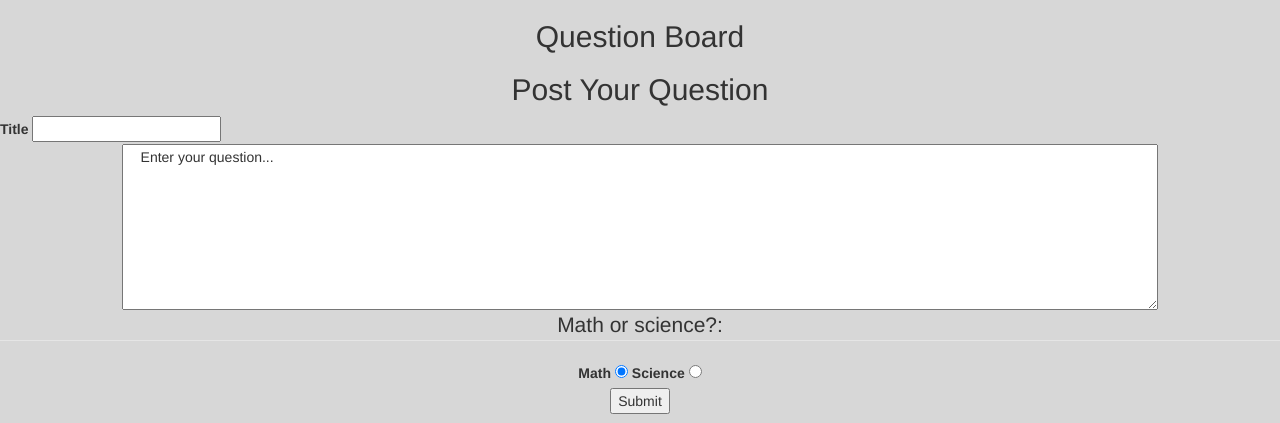
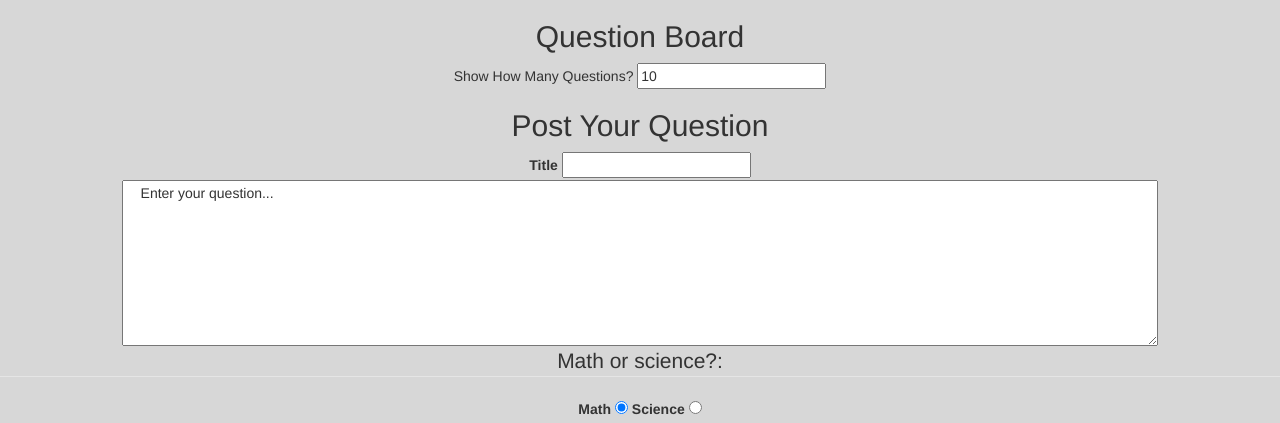
Before and after one commit to N-Thomas/ExampleHub, a PHP site: page /QuestionBoard.php in a window 1280 px wide. Shown: the part 52-475 px from the top of the page. Run offline with PHP 8.4, Linux system fonts and the light colour scheme; data that the repository does not hold is empty.

Commit message:
Nothing really

```diff
--- a/View/PersonalBoard.php
+++ b/View/PersonalBoard.php
@@ -65,8 +65,10 @@
 
 
 <h2 align="center">Post Your Question</h2>
+<div align="center">
 <label for= "title">Title</label>
 <input type=text required = true; name="title" form="usrform">
+</div>
 <textarea rows="8" cols="125" name="Question" form="usrform" required = "true">
     Enter your question...
 </textarea>
--- a/View/QuestionBoard.php
+++ b/View/QuestionBoard.php
@@ -35,6 +35,7 @@
         form {
             text-align: center;
         }
+
     </style>
 </head>
 <body>
@@ -60,7 +61,9 @@
 </nav>
 
 <h2 align="center">Question Board</h2>
-
+<div id="howmany" align="center">
+Show How Many Questions? <input type="text" name="howmany" value="10" form="usrform">
+</div>
 <ul>
     <?php
 		echo $html;
@@ -69,8 +72,10 @@
 
 
 <h2 align="center">Post Your Question</h2>
+<div align="center">
 <label for= "title">Title</label>
 <input type=text required = true; name="title" form="usrform">
+</div>
 <textarea rows="8" cols="125" name="Question" form="usrform" required = "true">
     Enter your question...
 </textarea>
--- a/View/Signup.php
+++ b/View/Signup.php
@@ -126,7 +126,7 @@
                 return false;
             }
 
-            alert("You entered a valid password: " + form.pwd1.value);
+            //alert("You entered a valid password: " + form.pwd1.value);
             return true;
 
         }
```
Also changed, not shown: Controller/button.js (line endings or trailing spaces).
